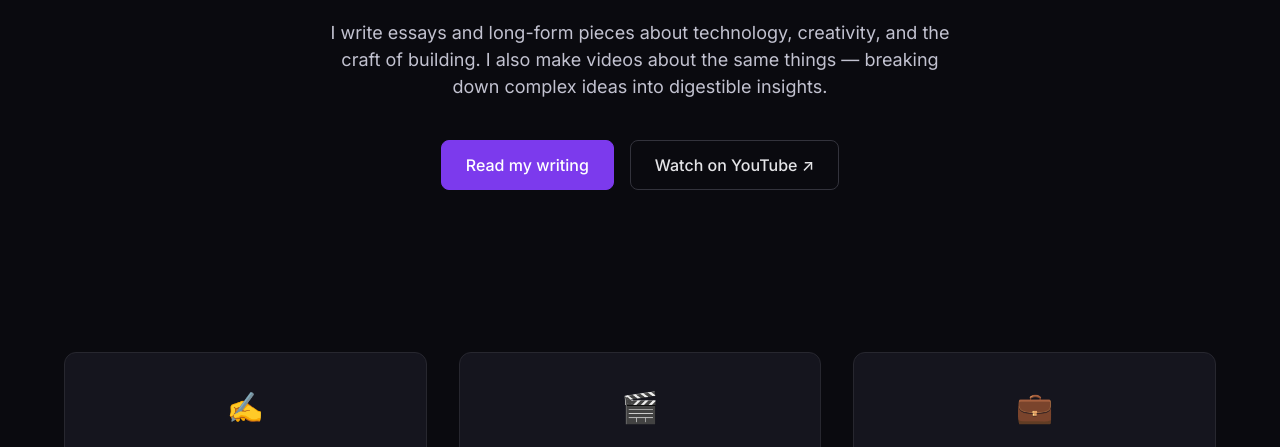
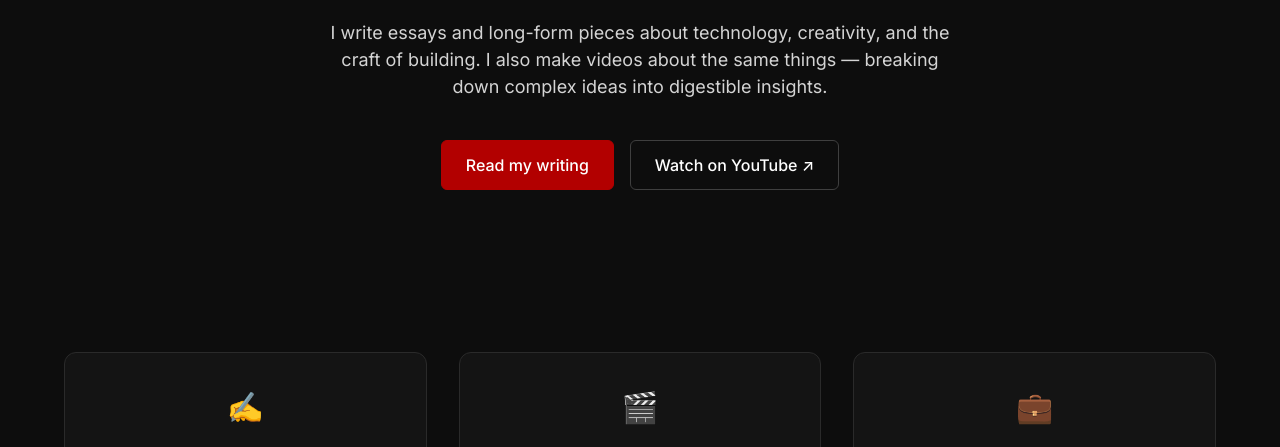
Before and after one commit to TriBrigadeMars/lqfalke-gg, a plain HTML site: page index.html in a window 1280 px wide. Shown: the part 353-800 px from the top of the page. Drawn offline with Linux system fonts and the light colour scheme.

Commit message:
Implement Crimson Edge theme based on Vtuber reference photos
- Update color palette to Deep Void, Blood Crimson, and Pure Alabaster
- Shift typography to Playfair Display for a luxury boutique feel
- Refine UI elements with sharper corners and red glow effects on hover

```diff
--- a/assets/css/style.css
+++ b/assets/css/style.css
@@ -91,7 +91,7 @@ ol {
   font-weight: var(--font-weight-medium);
   line-height: 1;
   padding: var(--space-sm) var(--space-lg);
-  border-radius: var(--border-radius-md);
+  border-radius: var(--border-radius-sm);
   border: 1px solid transparent;
   transition: var(--transition-fast);
   cursor: pointer;
@@ -113,6 +113,7 @@ ol {
   background-color: var(--color-accent-hover);
   border-color: var(--color-accent-hover);
   transform: translateY(-1px);
+  box-shadow: 0 0 15px rgba(178, 0, 0, 0.4);
 }
 
 .btn-ghost {
@@ -125,6 +126,7 @@ ol {
   background-color: var(--color-bg-alt);
   border-color: var(--color-accent);
   color: var(--color-accent);
+  box-shadow: 0 0 10px rgba(178, 0, 0, 0.2);
 }
 
 /* === Header / Nav === */
--- a/assets/css/variables.css
+++ b/assets/css/variables.css
@@ -2,23 +2,23 @@
 
 :root {
   /* === Color Palette === */
-  --color-bg: #0a0a0f;
-  --color-bg-alt: #11111a;
-  --color-bg-card: #15151e;
-  --color-text: #e4e4e7;
-  --color-text-muted: #a1a1aa;
-  --color-text-secondary: #c2c2d0;
-  --color-accent: #7c3aed;
-  --color-accent-hover: #6d28d9;
-  --color-border: #27272f;
-  --color-border-light: #33333c;
+  --color-bg: #0D0D0D;
+  --color-bg-alt: #1A1A1A;
+  --color-bg-card: #141414;
+  --color-text: #FFFFFF;
+  --color-text-muted: #A0A0A0;
+  --color-text-secondary: #D4D4D4;
+  --color-accent: #B20000;
+  --color-accent-hover: #D20000;
+  --color-border: #2A2A2A;
+  --color-border-light: #3F3F3F;
 
   /* === Gradient === */
-  --gradient-start: #7c3aed;
-  --gradient-end: #ec4899;
+  --gradient-start: #B20000;
+  --gradient-end: #4A0000;
 
   /* === Typography === */
-  --font-family: 'Inter', -apple-system, BlinkMacSystemFont, 'Segoe UI', Roboto, sans-serif;
+  --font-family: 'Playfair Display', 'Inter', -apple-system, BlinkMacSystemFont, 'Segoe UI', Roboto, sans-serif;
   --font-size-xs: 0.75rem;
   --font-size-sm: 0.875rem;
   --font-size-base: 1rem;
```
